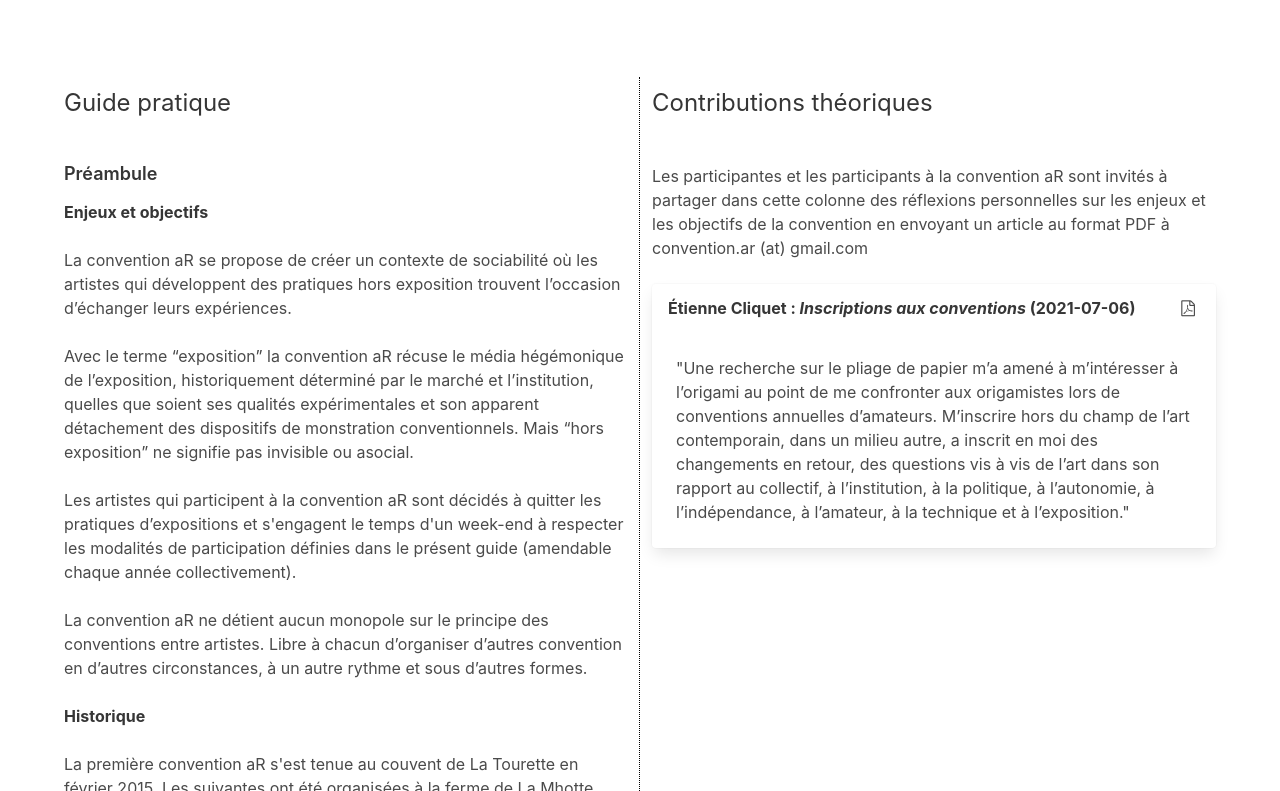
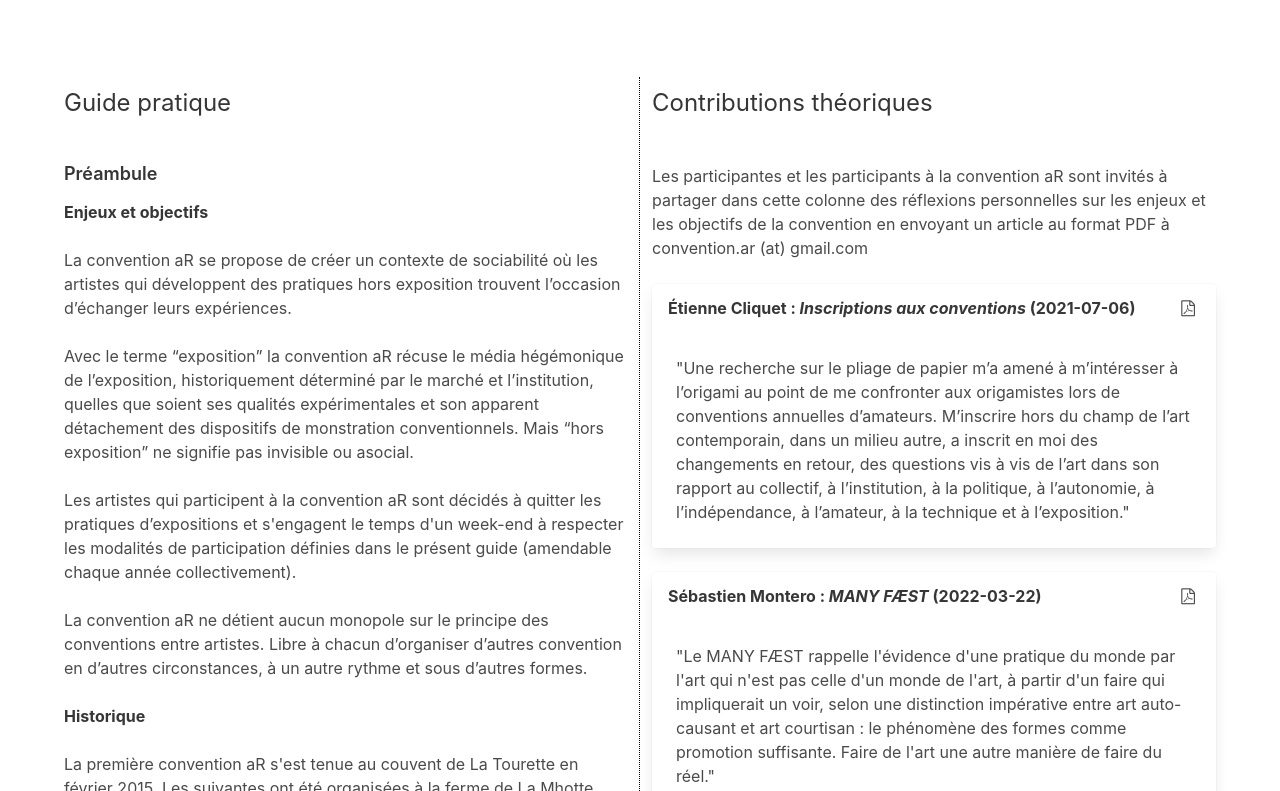
Before and after one commit to conv-ar/conv-ar.github.io, a plain HTML site: page index.html in a window 1280 px wide. Shown: the part 161-952 px from the top of the page. Drawn offline with nearby package versions, Linux system fonts and the light colour scheme.

Commit message:
adding Sébastien Montero's MANY FÆST

```diff
--- a/index.html
+++ b/index.html
@@ -157,6 +157,29 @@ Les participantes et les participants à la convention aR sont invités à parta
                 </div>
               </div>
             </a>
+            <a class="card-wrapper" href="documents/MANYFÆST+.pdf" target="_blank">
+              <div class="card h-cite">
+                <div class="card-header is-shadowless">
+                  <div class="card-header-title">
+                    <span class="item p-author">
+                      <span class="h-card">Sébastien Montero</span>
+                    </span>
+                    <cite class="item p-name">MANY FÆST</cite>
+                    <time class="item dt-published">2022-03-22</time>
+                  </div>
+                  <div class="card-header-icon">
+                    <span class="icon">
+                      <i class="fa fa-file-pdf-o" aria-hidden="true"></i>
+                    </span>
+                  </div>
+                </div>
+                <div class="card-content">
+                  <div class="p-content">"Le MANY FÆST rappelle l'évidence d'une pratique du monde par l'art qui n'est pas celle d'un monde de l'art, à partir d'un faire qui impliquerait un voir, selon une distinction impérative entre art auto-causant et art courtisan : le phénomène des formes comme promotion suffisante. Faire de l'art une autre manière de faire du réel."
+                  </div>
+                </div>
+              </div>
+            </a>
+
 
 <!-- formatage d'une entrée dans la rubrique positions théoriques
 
```
Also changed, not shown: 1 other file.
